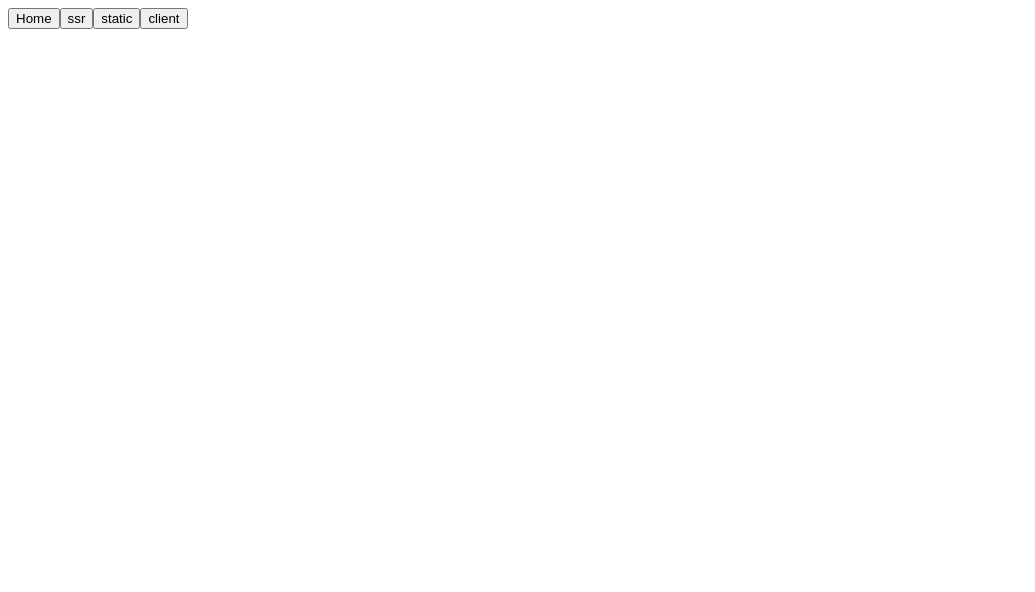
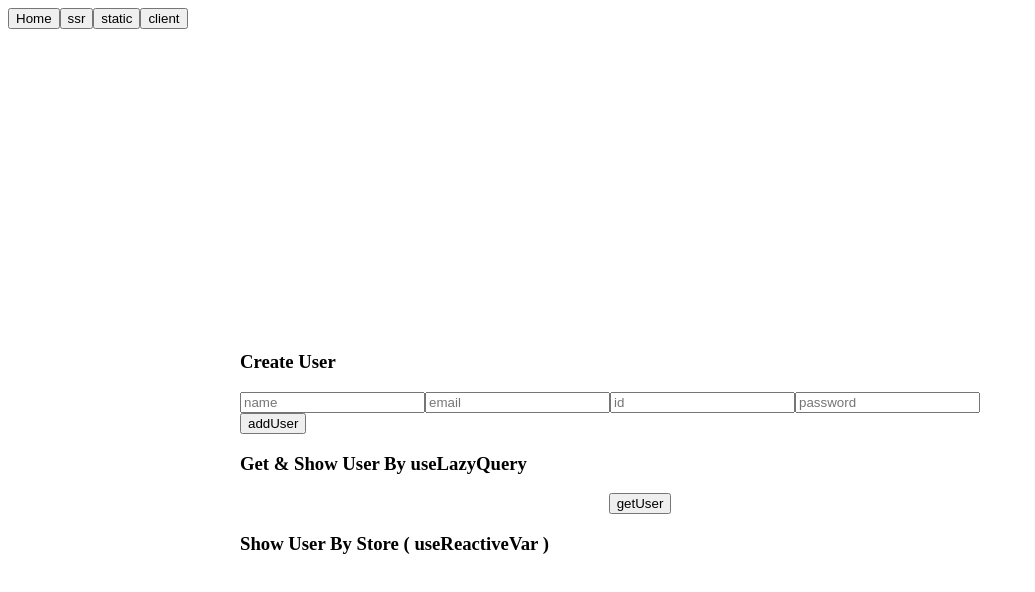
Before and after one commit to h32109/42front, a Next.js app in the folder cms-web/: page /client in a window 1280 px wide. Shown: the top 592 px of the page, without its empty margins (0-1035 px from the left). Built offline with nearby package versions, Linux system fonts and the light colour scheme; no server answers.

Commit message:
Add apollo local state

```diff
--- a/cms-web/components/users.tsx
+++ b/cms-web/components/users.tsx
@@ -1,10 +1,23 @@
-import React from "react";
-import { useQuery } from "@apollo/client";
-import ALLUSER_QUERY from "../graphql/schema";
+import React, { useRef, useEffect } from "react";
+import { useLazyQuery, useMutation, useReactiveVar } from "@apollo/client";
+import UserList, { addUser } from "../store/userStore";
+import { ALLUSER_QUERY, ADDUSER_MUTATION } from "../graphql/schema";
+import User from "../models/user";
 import styles from "../styles/Home.module.scss";
 
 const AllUser: React.FC = () => {
-  const { data, loading, error } = useQuery(ALLUSER_QUERY);
+  const [getAllUser, { data, loading, error }] = useLazyQuery<User>(
+    ALLUSER_QUERY,
+  );
+  const [createUser] = useMutation<User>(ADDUSER_MUTATION);
+  // createUserResult 사용하면 렌더링 관련 에러 발생
+  // const [createUser, createUserResult] = useMutation(ADDUSER_MUTATION);
+  const userList = useReactiveVar(UserList);
+
+  const nameRef = useRef<HTMLInputElement>(null);
+  const emailRef = useRef<HTMLInputElement>(null);
+  const idRef = useRef<HTMLInputElement>(null);
+  const passwordRef = useRef<HTMLInputElement>(null);
 
   if (loading) {
     return <h2>Loading...</h2>;
@@ -15,9 +28,46 @@ const AllUser: React.FC = () => {
     return null;
   }
 
+  // useEffect(() => {
+  //   console.log("aaa", createUserResult.data);
+  // }, [createUserResult.data]);
+
+  const onSubmitAddUser = (e: React.FormEvent<HTMLFormElement>) => {
+    e.preventDefault();
+    const userInput = {
+      name: nameRef.current.value,
+      email: emailRef.current.value,
+      id: idRef.current.value,
+      password: passwordRef.current.value,
+    };
+    // store에 있는 UserList에 새로운 user 정보 추가 => useReactiveVar로 데이터 가지고 옴 ( DB에 저장 x )
+    addUser(userInput);
+    // useMutation으로 DB에 새로운 user 정보 추가 => uesQuery or useLazyQuery로 데이터 가지고 올때 쓰임 ( DB에 저장 o )
+    createUser({ variables: { UserInput: userInput } });
+  };
+
+  const onClickGetDataBtn = (e: React.MouseEvent) => {
+    e.preventDefault();
+    // useLazyQuery로 DB 조회
+    getAllUser({});
+  };
+
   return (
     <div className={styles.grid}>
-      {data.allUser.length &&
+      <h3 style={{ width: "100%" }}>Create User</h3>
+      <form onSubmit={onSubmitAddUser}>
+        <input type="text" ref={nameRef} placeholder="name" />
+        <input type="text" ref={emailRef} placeholder="email" />
+        <input type="text" ref={idRef} placeholder="id" />
+        <input type="text" ref={passwordRef} placeholder="password" />
+        <button type="submit">addUser</button>
+      </form>
+      <h3 style={{ width: "100%" }}>Get & Show User By useLazyQuery</h3>
+      <button type="button" onClick={onClickGetDataBtn}>
+        getUser
+      </button>
+      {data !== undefined &&
+        data.allUser.length &&
         data.allUser.map((user) => (
           <div key={user.id} className={styles.card}>
             <h3>{user.name}</h3>
@@ -26,6 +76,15 @@ const AllUser: React.FC = () => {
             </p>
           </div>
         ))}
+      <h3 style={{ width: "100%" }}>Show User By Store ( useReactiveVar )</h3>
+      {userList.map((user) => (
+        <div key={user.id} className={styles.card}>
+          <h3>{user.name}</h3>
+          <p>
+            {user.id} - {user.email}
+          </p>
+        </div>
+      ))}
     </div>
   );
 };
--- a/cms-web/graphql/schema.js
+++ b/cms-web/graphql/schema.js
@@ -1,7 +1,7 @@
 import { gql } from "@apollo/client";
 
 const ALLUSER_QUERY = gql`
-  query allUser {
+  query {
     allUser {
       name
       id
@@ -11,4 +11,15 @@ const ALLUSER_QUERY = gql`
   }
 `;
 
-export default ALLUSER_QUERY;
+const ADDUSER_MUTATION = gql`
+  mutation createUser($UserInput: UserInput) {
+    createUser(input: $UserInput) {
+      id
+      name
+      email
+      password
+    }
+  }
+`;
+
+export { ALLUSER_QUERY, ADDUSER_MUTATION };
--- /dev/null
+++ b/cms-web/store/userStore.ts
@@ -0,0 +1,12 @@
+import { makeVar } from "@apollo/client";
+
+import User from "../models/user";
+
+const UserList = makeVar<User[]>([]);
+
+export const addUser = async (userInput: User) => {
+  const currentUser = UserList();
+  UserList([...currentUser, userInput]);
+};
+
+export default UserList;
```
Also changed, not shown: cms-web/lib/apolloClient.js (+15 -0 lines).
